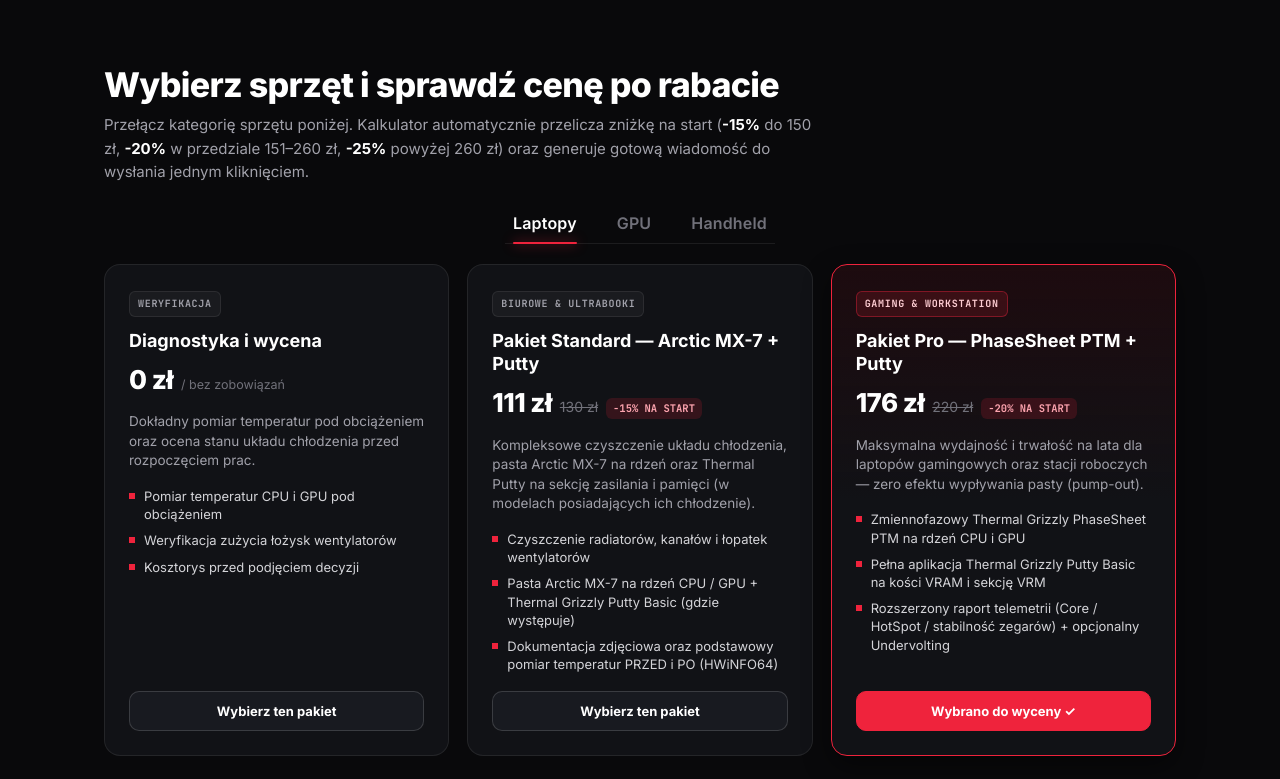
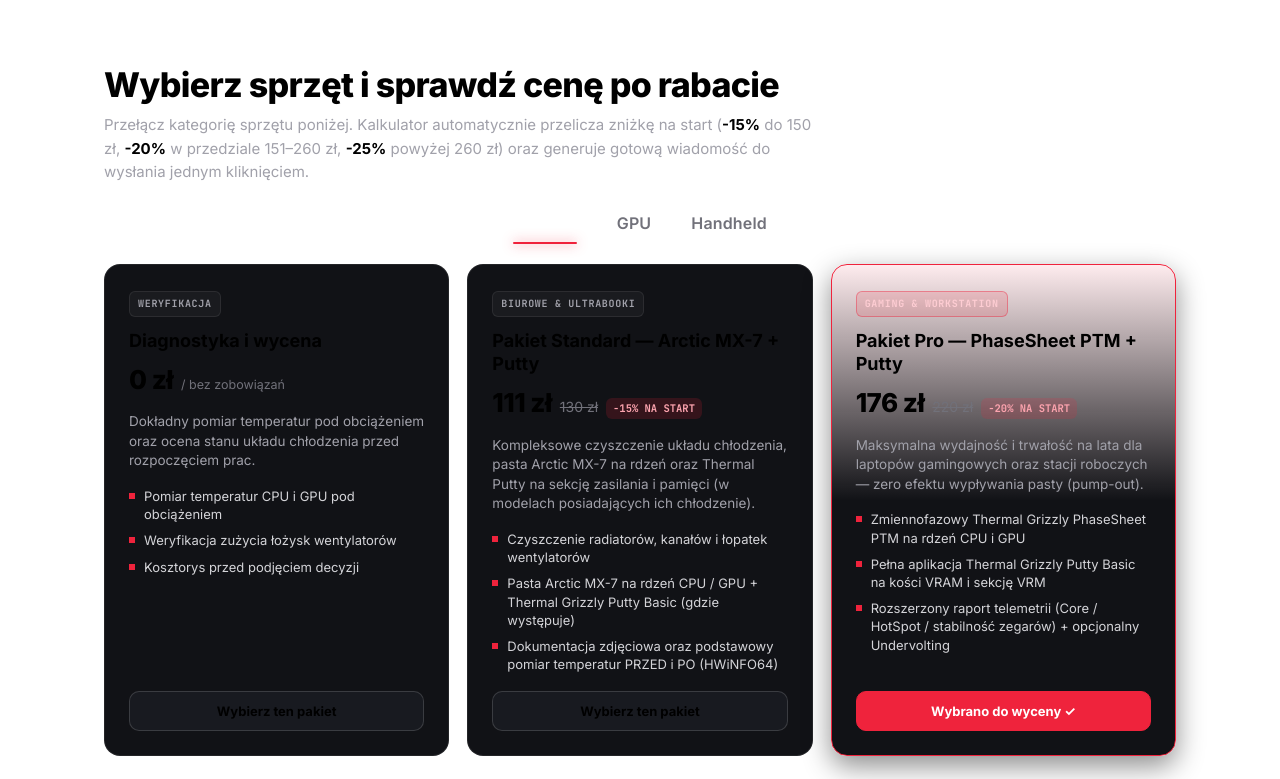
Before and after one commit to Kiddo6969/BrandNew, a plain HTML site: page index.html in a window 1280 px wide. Shown: the part 861-1640 px from the top of the page. Drawn offline with Linux system fonts and the light colour scheme.

Commit message:
Update index.html

```diff
--- a/index.html
+++ b/index.html
@@ -10,13 +10,13 @@
   <link href="https://fonts.googleapis.com/css2?family=Inter:wght@400;500;600;700;800&family=JetBrains+Mono:wght@500;600;700&display=swap" rel="stylesheet" />
   <style>
     :root {
-      --bg-main: #09090b;
+      --bg-main: #ffffff;
       --bg-card: #111216;
       --bg-card-hover: #16181e;
       --bg-elevated: #181a20;
       --border: rgba(255, 255, 255, 0.08);
       --border-strong: rgba(255, 255, 255, 0.15);
-      --text-primary: #ffffff;
+      --text-primary: #000000;
       --text-secondary: #a1a1aa;
       --text-muted: #71717a;
       --accent: #ef233c;
```
